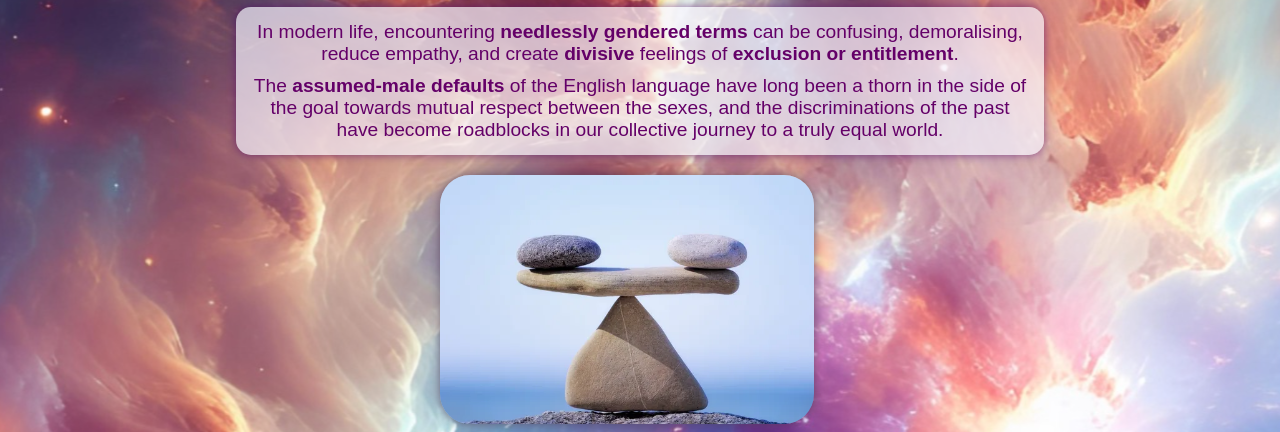
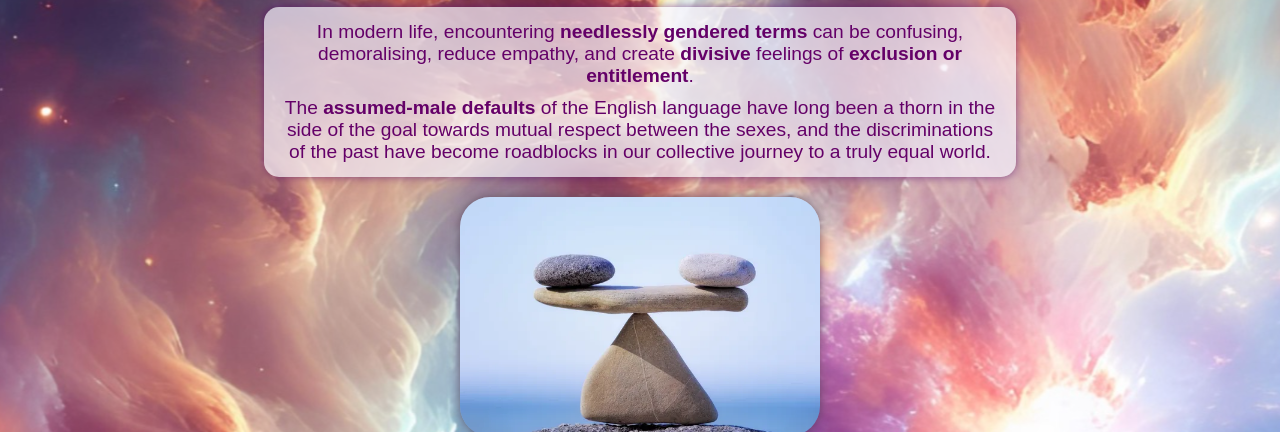
Before and after one commit to SJNGR/TILT-WebApp, a website: page index.ejs in a window 1280 px wide. Shown: the part 116-548 px from the top of the page. Drawn offline with nearby package versions, Linux system fonts and the light colour scheme; files that its build step writes are made by us from their sources.

Commit message:
img centred

```diff
--- a/index.ejs
+++ b/index.ejs
@@ -32,7 +32,7 @@
     box-shadow: 0 0 10px rgba(76, 3, 107, 0.589);
     border: 0px #6e1292 solid;
     border-radius: 15px;
-    width: 800px;
+    width: 60%;
     }
     img {
     border-radius: 30px;
@@ -40,7 +40,11 @@
     box-shadow: 0 0 10px #524058b9;
     }
     .responsive {
-    max-width: 89%;
+      display: block;
+  margin-left: auto;
+  margin-right: auto;
+    width: 400px;
+    max-width: 90%;
     height: auto;
     }
     .QRpopup span.hover-card {
@@ -73,7 +77,7 @@
       <p style="font-size: larger; text-align: center;">The <b>assumed-male defaults</b> of the English language have long been a thorn in the side of the goal towards mutual respect between the sexes,
         and the discriminations of the past have become roadblocks in our collective journey to a truly equal world.</p>
     </article>
-    <a href="/TiltThisText"><img src="./public/balancerocks.jpg" alt="rocks balanced carefully" width="400" class="responsive"></a>
+    <a href="/TiltThisText"><img src="./public/balancerocks.jpg" alt="rocks balanced carefully" class="responsive"></a>
     <h2 style="margin: 5px; font-size:xx-large;">Advancing Equality With AI</h2>
   </section>
   <section id="horizontalflex">
```
